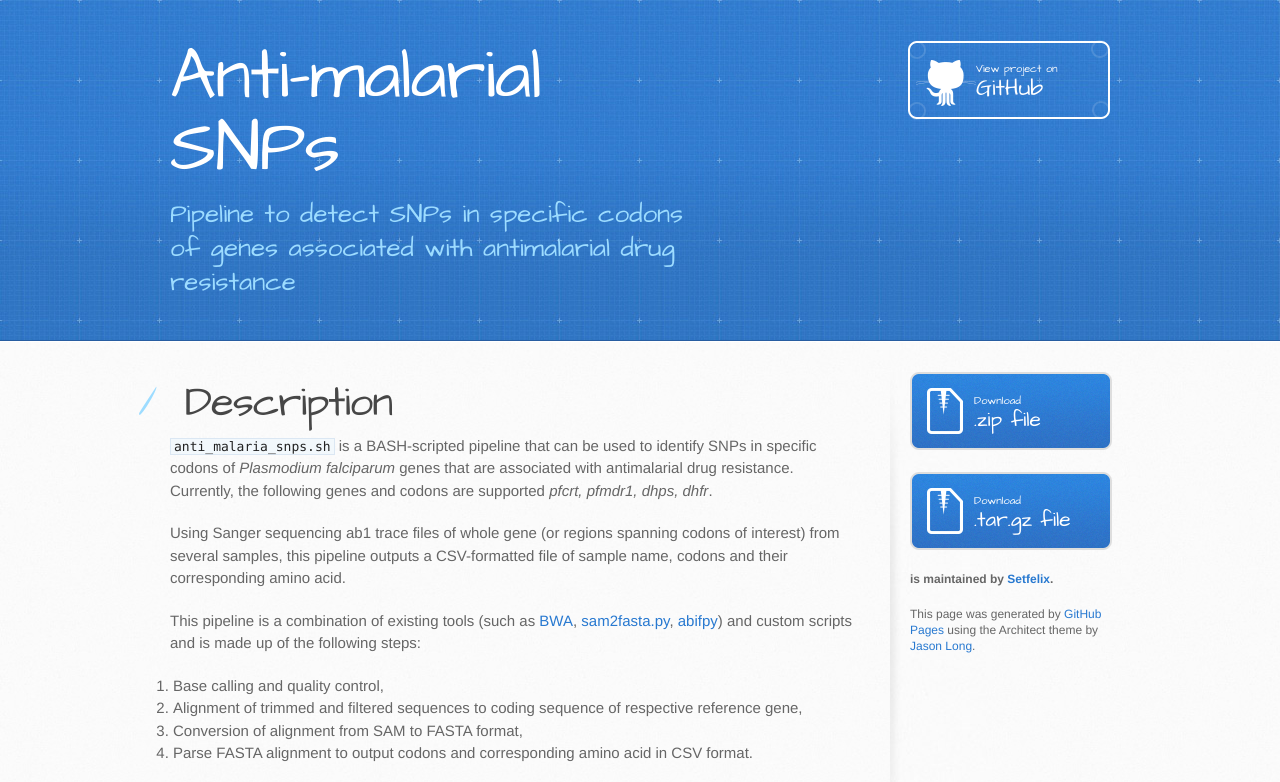
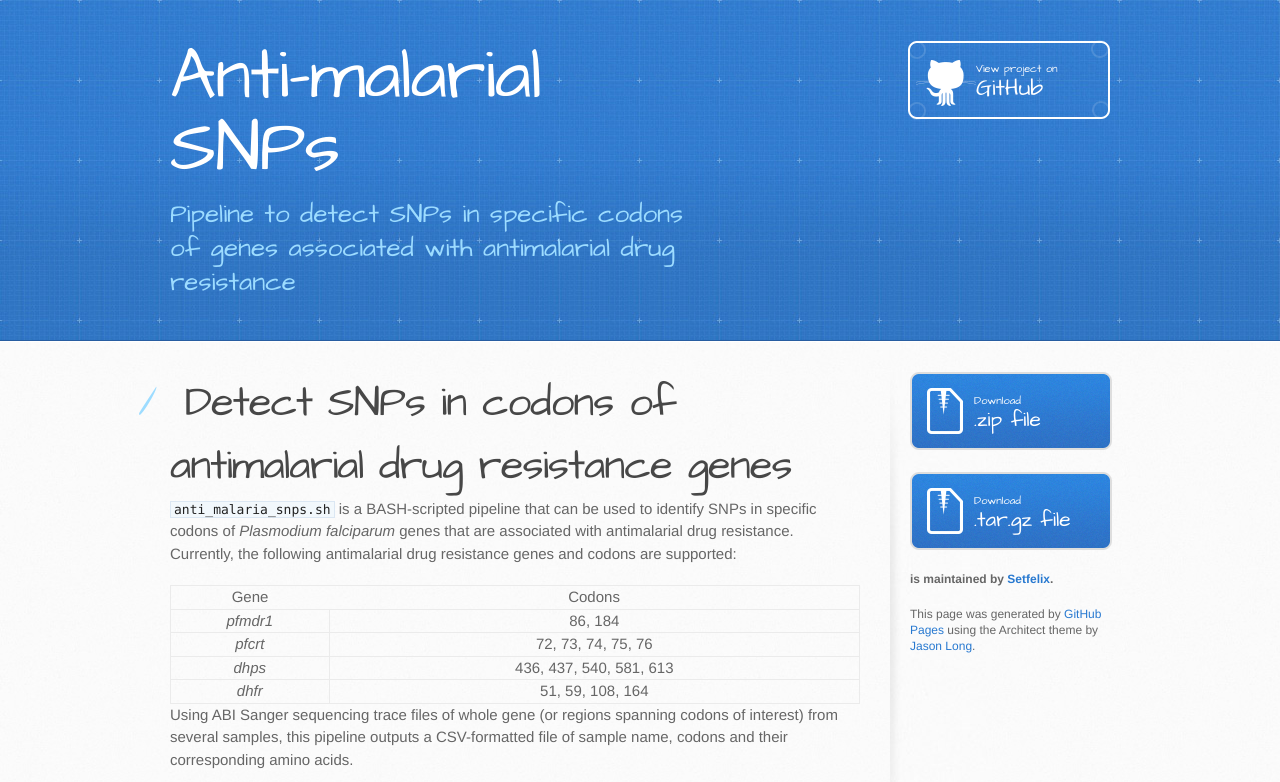
Before and after one commit to Setfelix/ADRes, a plain HTML site: page index.html in a window 1280 px wide. Shown: the top 782 px of the page. Drawn offline with Linux system fonts and the light colour scheme.

Commit message:
Create gh-pages branch via GitHub

```diff
--- a/index.html
+++ b/index.html
@@ -29,14 +29,41 @@
       <div class="inner clearfix">
         <section id="main-content">
           <h1>
-<a id="description" class="anchor" href="#description" aria-hidden="true"><span class="octicon octicon-link"></span></a>Description</h1>
+<a id="detect-snps-in-codons-of-antimalarial-drug-resistance-genes" class="anchor" href="#detect-snps-in-codons-of-antimalarial-drug-resistance-genes" aria-hidden="true"><span class="octicon octicon-link"></span></a>Detect SNPs in codons of antimalarial drug resistance genes</h1>
 
 <p><code>anti_malaria_snps.sh</code> is a BASH-scripted pipeline that can be used to identify SNPs in specific codons of
 <em>Plasmodium falciparum</em> genes that are associated with antimalarial drug resistance.
-Currently, the following genes and codons are supported <em>pfcrt, pfmdr1, dhps, dhfr</em>.</p>
+Currently, the following antimalarial drug resistance genes and codons are supported:</p>
 
-<p>Using Sanger sequencing ab1 trace files of whole gene (or regions spanning codons of interest) from several samples,
-this pipeline outputs a CSV-formatted file of sample name, codons and their corresponding amino acid.</p>
+<table>
+<thead>
+<tr>
+<th>Gene</th>
+<th align="center">Codons</th>
+</tr>
+</thead>
+<tbody>
+<tr>
+<td><em>pfmdr1</em></td>
+<td align="center">86, 184</td>
+</tr>
+<tr>
+<td><em>pfcrt</em></td>
+<td align="center">72, 73, 74, 75, 76</td>
+</tr>
+<tr>
+<td><em>dhps</em></td>
+<td align="center">436, 437, 540, 581, 613</td>
+</tr>
+<tr>
+<td><em>dhfr</em></td>
+<td align="center">51, 59, 108, 164</td>
+</tr>
+</tbody>
+</table>
+
+<p>Using ABI Sanger sequencing trace files of whole gene (or regions spanning codons of interest) from several samples,
+this pipeline outputs a CSV-formatted file of sample name, codons and their corresponding amino acids.</p>
 
 <p>This pipeline is a combination of existing tools (such as <a href="http://bio-bwa.sourceforge.net/">BWA</a>, <a href="http://sourceforge.net/projects/sam2fasta/files/">sam2fasta.py</a>, <a href="https://github.com/bow/abifpy">abifpy</a>) and custom scripts and is made up of the following steps:</p>
 
@@ -73,7 +100,10 @@ this pipeline outputs a CSV-formatted file of sample name, codons and their corr
 <hr>
 
 <h2>
-<a id="sample-output" class="anchor" href="#sample-output" aria-hidden="true"><span class="octicon octicon-link"></span></a>Sample output</h2>
+<a id="output" class="anchor" href="#output" aria-hidden="true"><span class="octicon octicon-link"></span></a>Output</h2>
+
+<p>The output file is named in this format: <code>gene_dd_mm_yy.csv</code> and is stored in the <code>&lt;directory_of_ab1_files&gt;</code>
+The output for the example above could look like this:</p>
 
 <table>
 <thead>
```
Also changed, not shown: params.json (+1 -1 lines).
